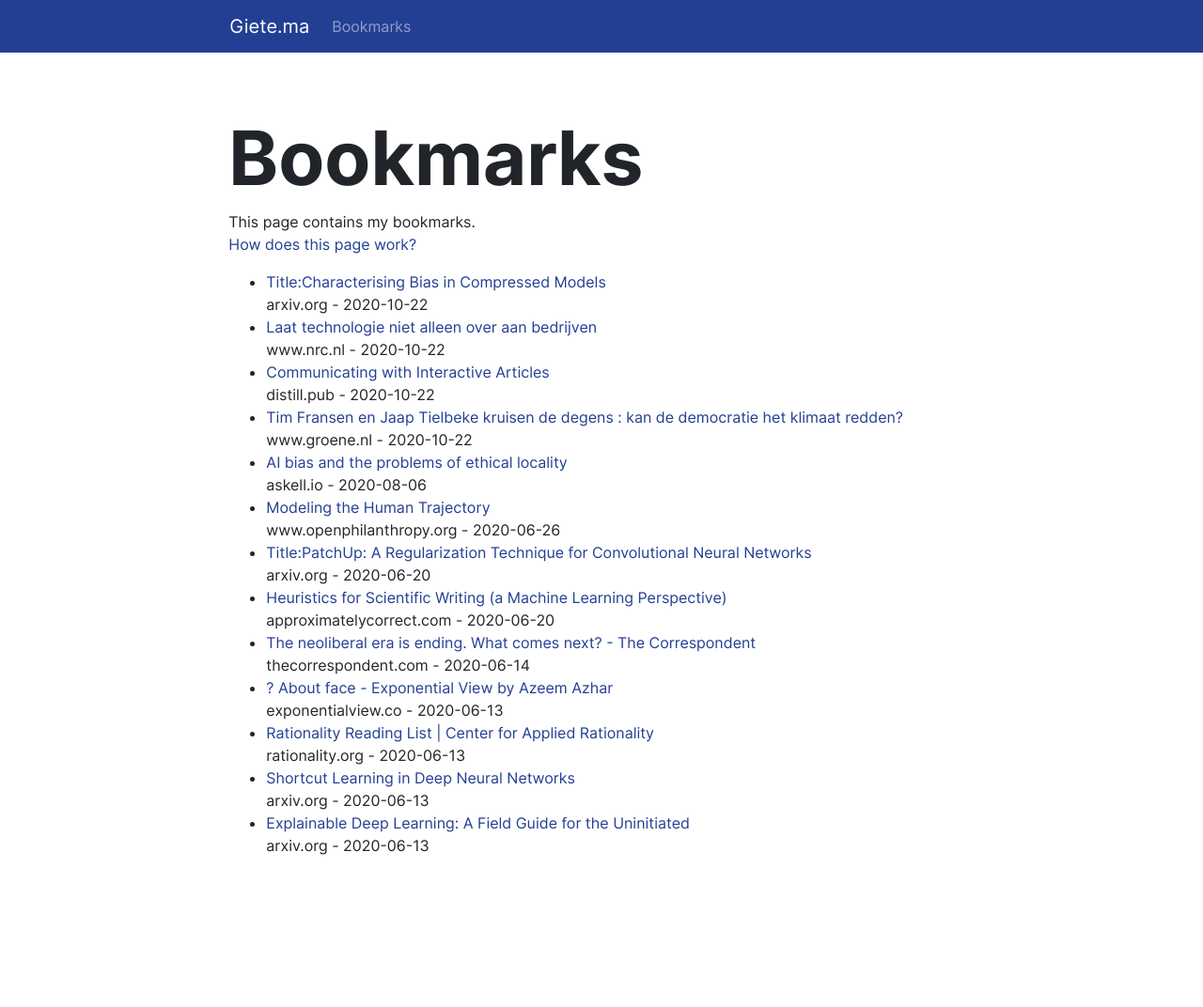
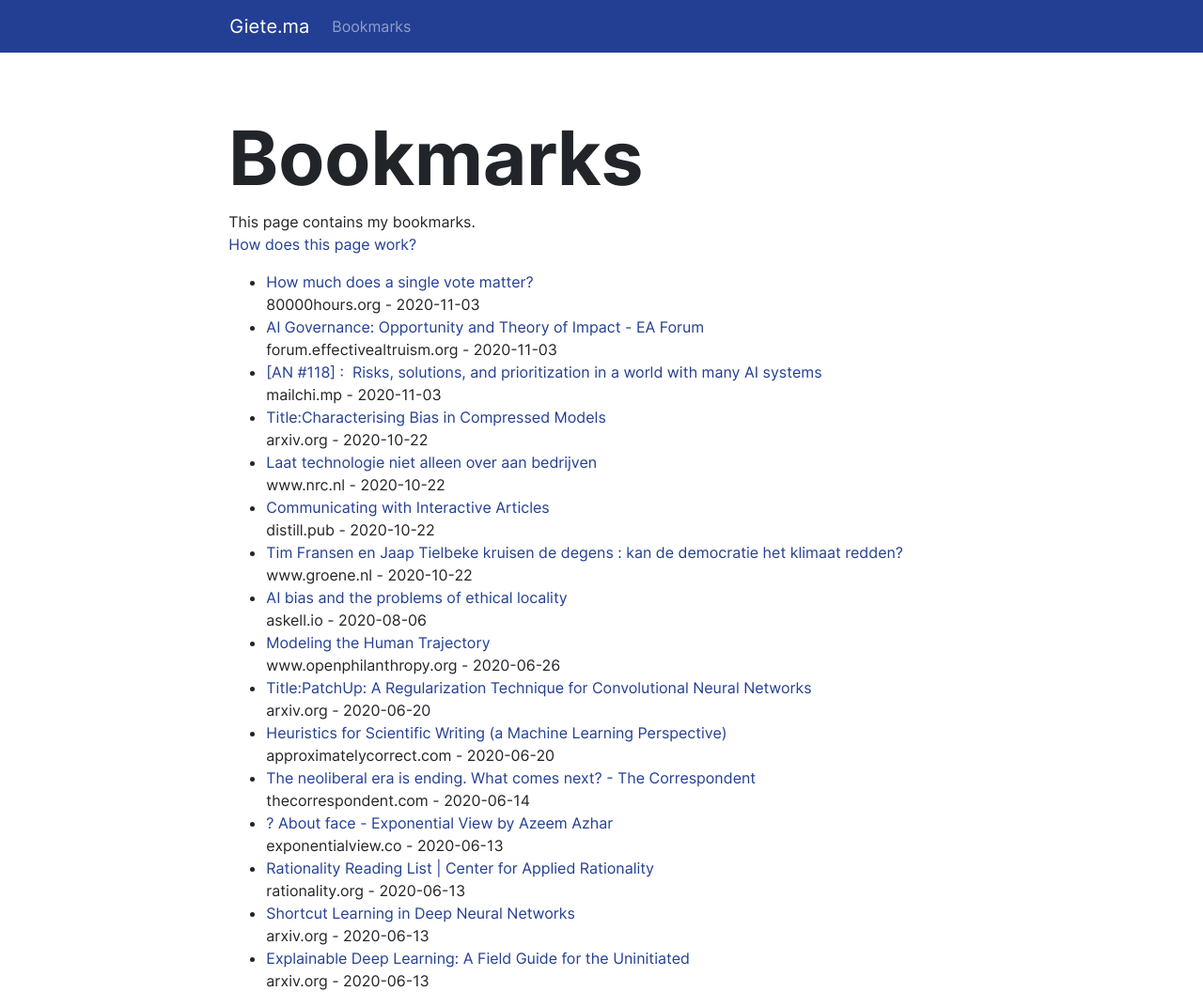
Before and after one commit to gietema/gietema.github.io, a Jekyll site: the page built from bookmarks.html, in a window 1280 px wide. Shown: the whole page at 94% size. Built offline with Jekyll 4.4.1, drawn with Linux system fonts in a browser that asks for light colours; nearby versions of some CDN libraries; before the commit the page ends 928 px from its top, so only the background shows below that.

Commit message:
Update bookmarks

```diff
--- a/bookmarks.html
+++ b/bookmarks.html
@@ -8,6 +8,9 @@
     <a href="/posts/2020/06/13/publishing-bookmarks.html">How does this page work?</a>
 </p>
 <ul>
+<li><a href="https://80000hours.org/articles/how-much-does-a-vote-matter/" target="_blank">How much does a single vote matter?</a><br>80000hours.org - 2020-11-03</li>
+<li><a href="https://forum.effectivealtruism.org/posts/42reWndoTEhFqu6T8/ai-governance-opportunity-and-theory-of-impact" target="_blank">AI Governance: Opportunity and Theory of Impact - EA Forum</a><br>forum.effectivealtruism.org - 2020-11-03</li>
+<li><a href="https://mailchi.mp/d0b668319344/an-118risks-solutions-and-prioritization-in-a-world-with-many-ai-systems" target="_blank">[AN #118] :  Risks, solutions, and prioritization in a world with many AI systems</a><br>mailchi.mp - 2020-11-03</li>
 <li><a href="https://arxiv.org/abs/2010.03058v1" target="_blank">Title:Characterising Bias in Compressed Models</a><br>arxiv.org - 2020-10-22</li>
 <li><a href="https://www.nrc.nl/nieuws/2020/09/18/laat-technologie-niet-alleen-over-aan-bedrijven-a4012707" target="_blank">Laat technologie niet alleen over aan bedrijven</a><br>www.nrc.nl - 2020-10-22</li>
 <li><a href="https://distill.pub/2020/communicating-with-interactive-articles" target="_blank">Communicating with Interactive Articles</a><br>distill.pub - 2020-10-22</li>
```
